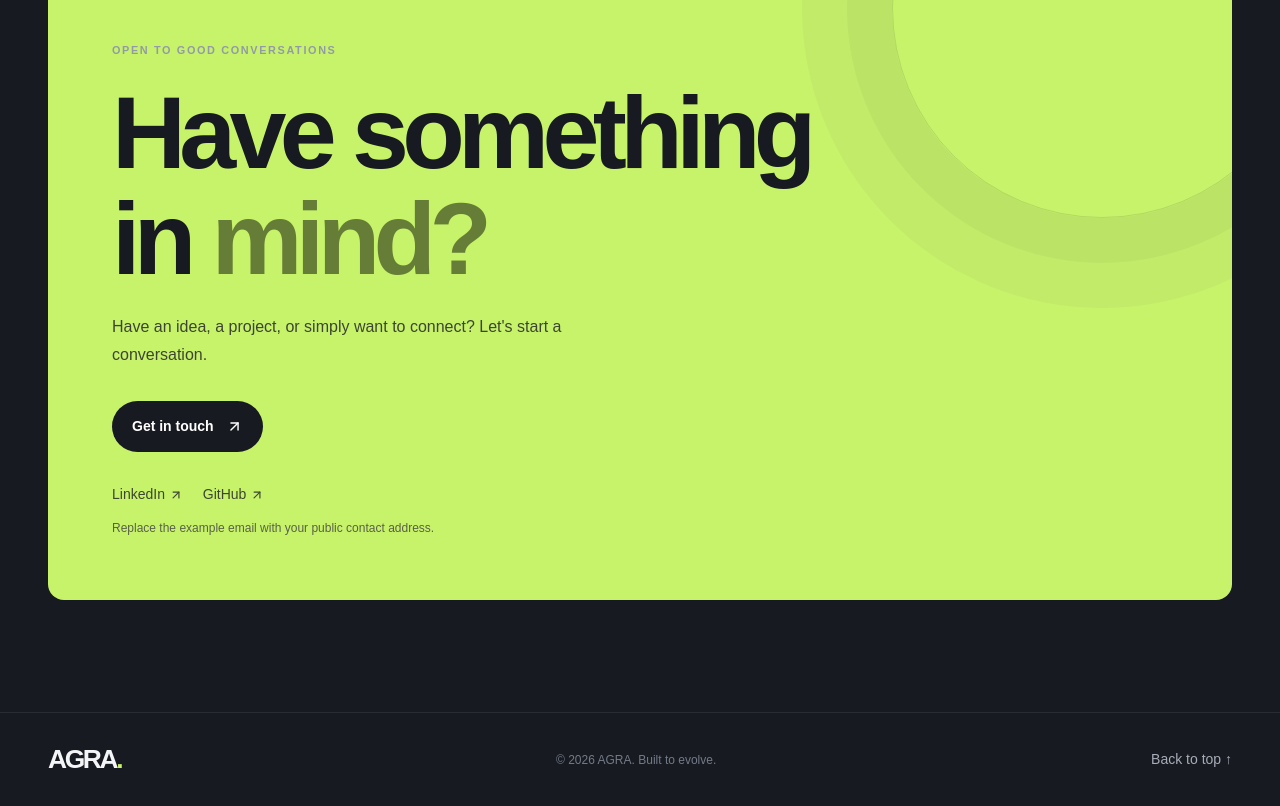
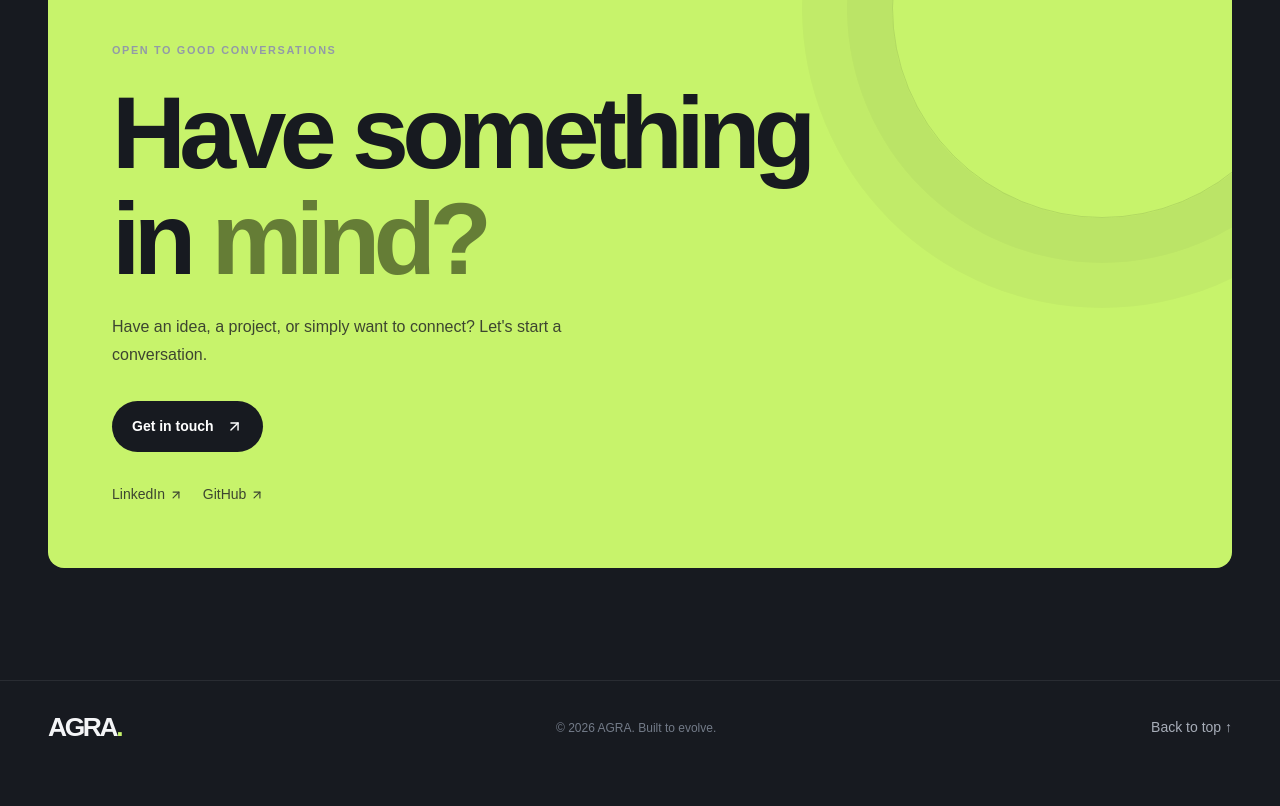
Before and after one commit to AGRAAA/Agra-Web, a Next.js app: page / in a window 1280 px wide. Shown: the part 3797-4603 px from the top of the page. After the commit the page ends 4571 px from the top, so only its background shows below. Built offline with nearby package versions, Linux system fonts and the light colour scheme.

Commit message:
Remove example email placeholder from page
Removed placeholder text for email contact address.

```diff
--- a/src/app/page.tsx
+++ b/src/app/page.tsx
@@ -335,9 +335,6 @@ export default function Home() {
           GitHub <ArrowUpRight size={14} className="inline" />
         </a>
       </div>
-            <p className="mt-4 text-xs text-[#596047]">
-              Replace the example email with your public contact address.
-            </p>
           </div>
         </div>
       </section>
```
